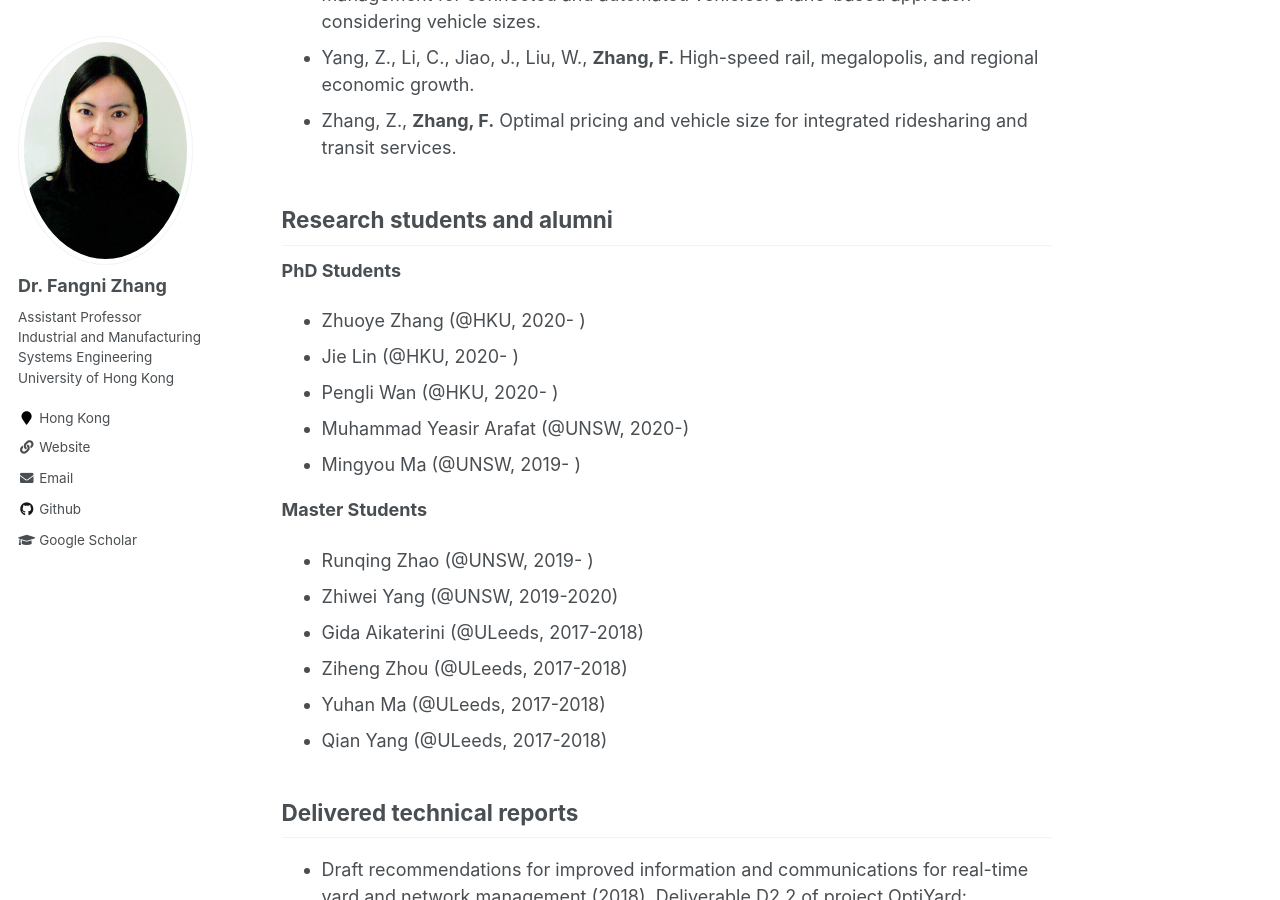
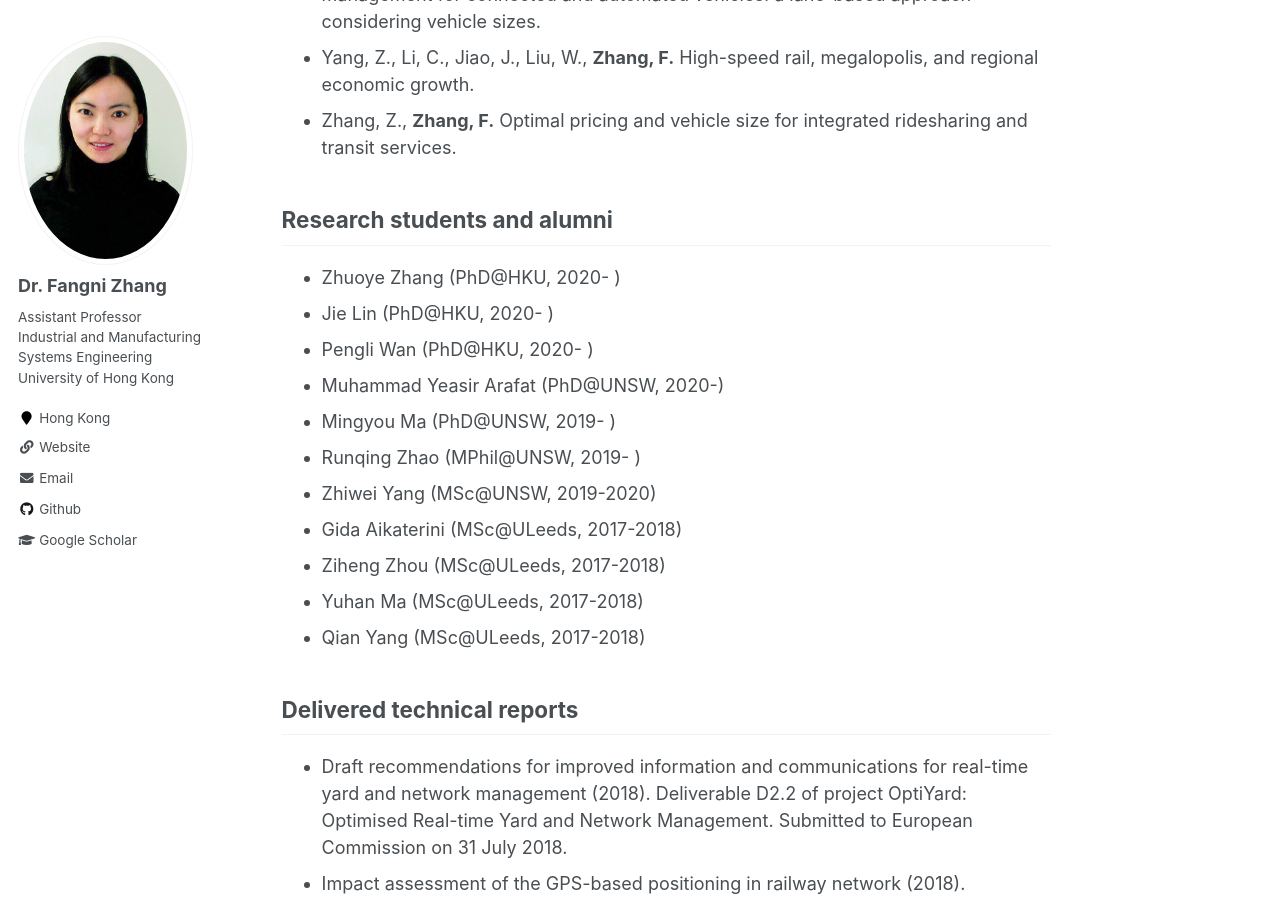
Before and after one commit to fangnizhang/fangnizhang.github.io, a Jekyll site: the page built from _pages/research.md, in a window 1280 px wide and 900 px high, scrolled down 1001 px. Built offline with Jekyll 4.4.1, drawn with Linux system fonts in a browser that asks for light colours.

Commit message:
Update research.md

```diff
--- a/_pages/research.md
+++ b/_pages/research.md
@@ -23,20 +23,17 @@ Selected working papers
 
 Research students and alumni
 -----------
-**PhD Students**
-* Zhuoye Zhang (@HKU, 2020- )
-* Jie Lin (@HKU, 2020- )
-* Pengli Wan (@HKU, 2020- )
-* Muhammad Yeasir Arafat (@UNSW, 2020-)
-* Mingyou Ma (@UNSW, 2019- )
-
-**Master Students**
-* Runqing Zhao (@UNSW, 2019- )
-* Zhiwei Yang (@UNSW, 2019-2020)
-* Gida Aikaterini (@ULeeds, 2017-2018)
-* Ziheng Zhou (@ULeeds, 2017-2018)
-* Yuhan Ma (@ULeeds, 2017-2018)
-* Qian Yang (@ULeeds, 2017-2018)
+* Zhuoye Zhang (PhD@HKU, 2020- )
+* Jie Lin (PhD@HKU, 2020- )
+* Pengli Wan (PhD@HKU, 2020- )
+* Muhammad Yeasir Arafat (PhD@UNSW, 2020-)
+* Mingyou Ma (PhD@UNSW, 2019- )
+* Runqing Zhao (MPhil@UNSW, 2019- )
+* Zhiwei Yang (MSc@UNSW, 2019-2020)
+* Gida Aikaterini (MSc@ULeeds, 2017-2018)
+* Ziheng Zhou (MSc@ULeeds, 2017-2018)
+* Yuhan Ma (MSc@ULeeds, 2017-2018)
+* Qian Yang (MSc@ULeeds, 2017-2018)
 
 Delivered technical reports
 ------------
```
